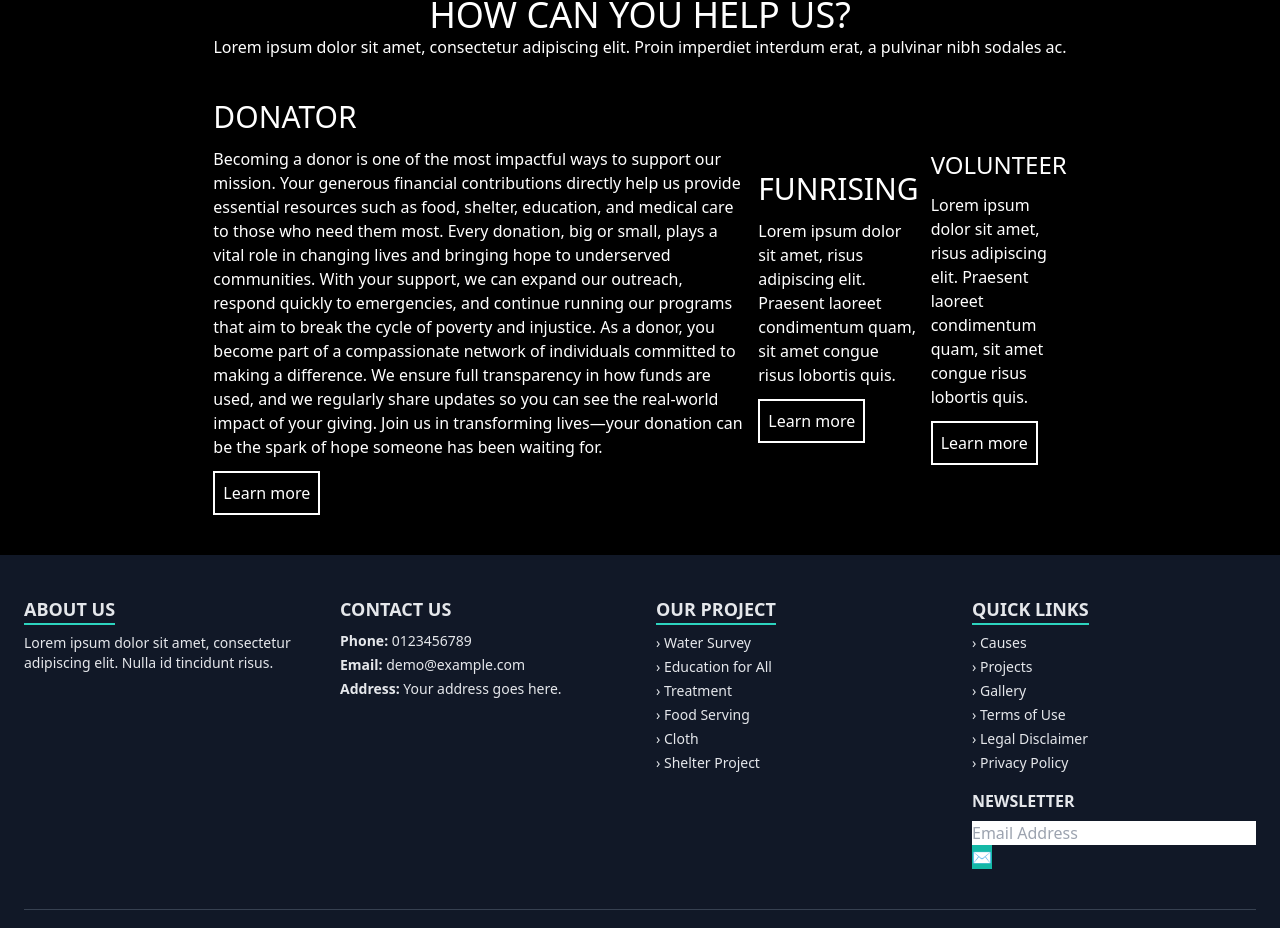
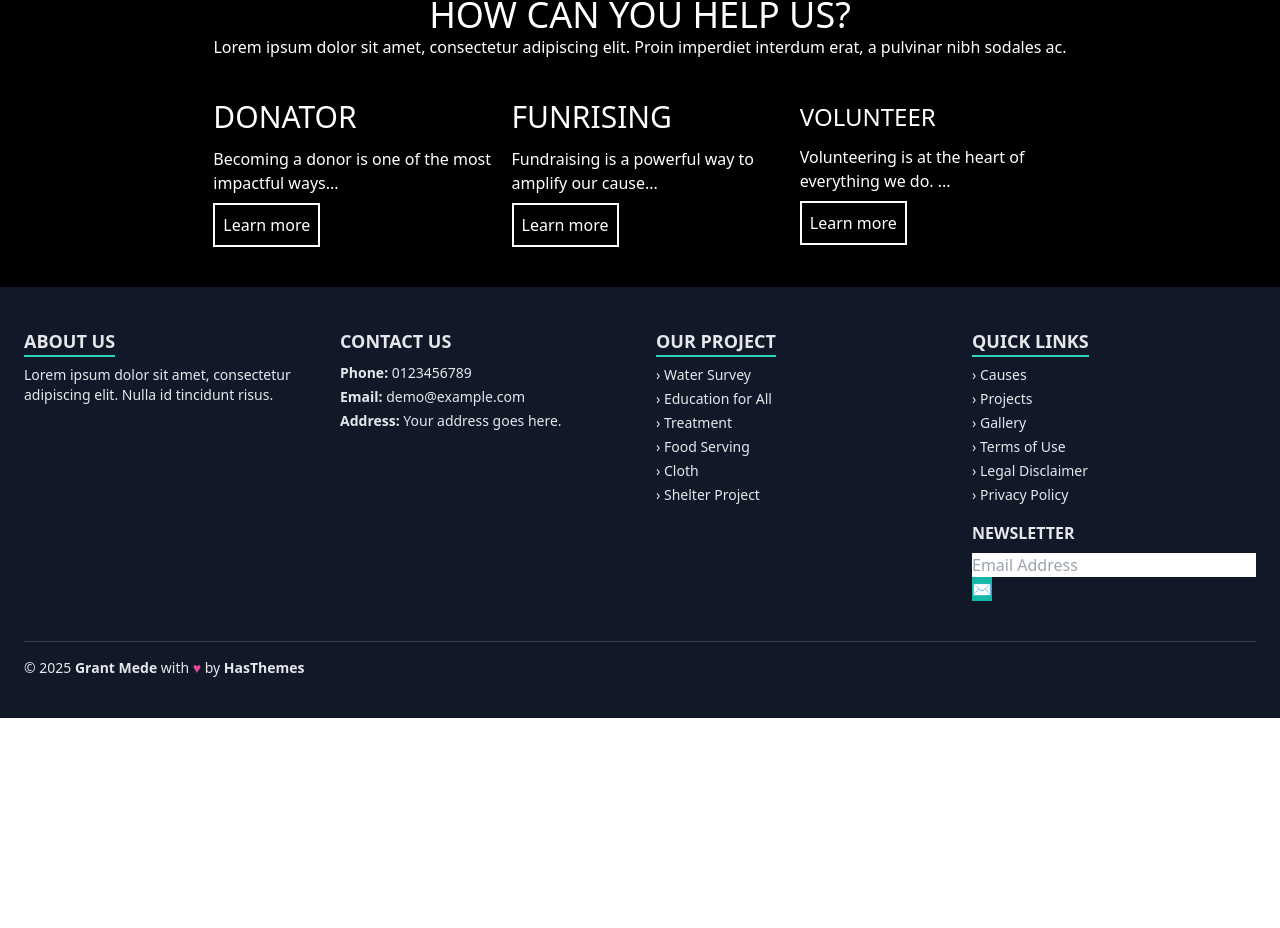
Before and after one commit to tajmirahman/GreenShine---Charity, a React (Vite) app in the folder my-project/: page / in a window 1280 px wide. Shown: the part 1311-2239 px from the top of the page. After the commit the page ends 2029 px from the top, so only its background shows below. Built offline with nearby package versions, Linux system fonts and the light colour scheme.

Commit message:
work in progressing about 80 % in help us page

```diff
--- a/my-project/src/Components/HelpUs.jsx
+++ b/my-project/src/Components/HelpUs.jsx
@@ -1,27 +1,51 @@
-import React from 'react';
+import React, { useState } from 'react';
+import { Link, NavLink } from 'react-router-dom';
 
 const HelpUs = () => {
+
+    // const [donate, setDonate] = useState(false);
+    // const [funrising, setFunrising]=useState(false)
+
+    const fullTextDonator = `Becoming a donor is one of the most impactful ways to support our mission. Your generous financial contributions directly help us provide essential resources such as food, shelter, education, and medical care to those who need them most. Every donation, big or small, plays a vital role in changing lives and bringing hope to underserved communities. With your support, we can expand our outreach, respond quickly to emergencies, and continue running our programs that aim to break the cycle of poverty and injustice. As a donor, you become part of a compassionate network of individuals committed to making a difference. We ensure full transparency in how funds are used, and we regularly share updates so you can see the real-world impact of your giving. Join us in transforming lives—your donation can be the spark of hope someone has been waiting for.`;
+
+    const previewTextDonator = fullTextDonator.split('').slice(0, 50).join('') + '...';
+
+
+    const fullTextFur = `Fundraising is a powerful way to amplify our cause and bring communities together for a common purpose. Whether you're hosting a charity event, starting an online campaign, or organizing a local drive, your efforts help spread awareness and generate critical support for our initiatives. Every dollar raised allows us to reach more people in need and offer them life-changing support. Fundraising isn't just about money—it’s about mobilizing people, inspiring action, and creating momentum around important social issues. We provide all the tools and guidance you need to launch a successful fundraiser, including promotional materials, planning tips, and digital support. By becoming a fundraiser, you don’t just raise funds—you raise hope. Bring your friends, family, coworkers, or community together to support a cause that matters. Your passion can ignite change and empower others to join our mission`;
+
+    const previewTextFur = fullTextFur.split('').slice(0, 50).join('') + '...';
+
+    const fullTextVol = `Volunteering is at the heart of everything we do. Our volunteers are everyday heroes who give their time, energy, and skills to support our programs and reach people in need. Whether you're helping to distribute food, mentor children, organize events, or provide administrative support, your contribution makes a direct and tangible impact. Volunteering offers a unique opportunity to connect with your community, learn new skills, and be part of something greater than yourself. We welcome volunteers from all walks of life and provide training and guidance to ensure your experience is meaningful and fulfilling. No matter how much time you have to give—an hour, a day, or more—your presence matters. Join our team of passionate changemakers and see firsthand how your efforts can brighten someone’s day and transform lives. Together, we can build a more compassionate and supportive world, one act of kindness at a time`;
+
+    const previewTextVol = fullTextVol.split('').slice(0, 50).join('') + '...';
+
+
+
+
+
+
+
     return (
         <div className=' bg-black text-white py-10'>
             <div className='text-center mb-3'>
                 <h1 className='text-4xl'>HOW CAN YOU HELP US?</h1>
                 <p className='w-4/6 mx-auto'>Lorem ipsum dolor sit amet, consectetur adipiscing elit. Proin imperdiet interdum erat, a pulvinar nibh sodales ac. </p>
             </div>
-            <div className='md:flex justify-center items-center w-4/6 mx-auto mt-10 gap-3'>
+            <div className='md:flex justify-center items-center w-4/6 mx-auto mt-10 gap-3 '>
                 <div className='space-y-3'>
                     <h1 className='text-3xl uppercase'>Donator</h1>
-                    <p>Becoming a donor is one of the most impactful ways to support our mission. Your generous financial contributions directly help us provide essential resources such as food, shelter, education, and medical care to those who need them most. Every donation, big or small, plays a vital role in changing lives and bringing hope to underserved communities. With your support, we can expand our outreach, respond quickly to emergencies, and continue running our programs that aim to break the cycle of poverty and injustice. As a donor, you become part of a compassionate network of individuals committed to making a difference. We ensure full transparency in how funds are used, and we regularly share updates so you can see the real-world impact of your giving. Join us in transforming lives—your donation can be the spark of hope someone has been waiting for.</p>
-                    <button className=' border-2 border-white py-2 px-2'>Learn more</button>
+                    <p className='text-white'>{previewTextDonator}</p>
+                    <Link to={'/'} ><button className='border-2 border-white py-2 px-2 mt-2'>Learn more</button></Link>
                 </div>
                 <div className='space-y-3'>
                     <h1 className='text-3xl uppercase'>Funrising</h1>
-                    <p>Lorem ipsum dolor sit amet, risus adipiscing elit. Praesent laoreet condimentum quam, sit amet congue risus lobortis quis.</p>
-                    <button className=' border-2 border-white py-2 px-2'>Learn more</button>
+                    <p className='text-white'>{previewTextFur}</p>
+                   <Link to={'/'} ><button className='border-2 border-white py-2 px-2 mt-2'>Learn more</button></Link>
                 </div>
                 <div className='space-y-3 '>
                     <h1 className='text-2xl uppercase'>Volunteer</h1>
-                    <p>Lorem ipsum dolor sit amet, risus adipiscing elit. Praesent laoreet condimentum quam, sit amet congue risus lobortis quis.</p>
-                    <button className=' border-2 border-white py-2 px-2'>Learn more</button>
+                    <p className='text-white'>{ previewTextVol}</p>
+                    <Link to={'/'} ><button className='border-2 border-white py-2 px-2 mt-2'>Learn more</button></Link>
                 </div>
             </div>
         </div>
```
